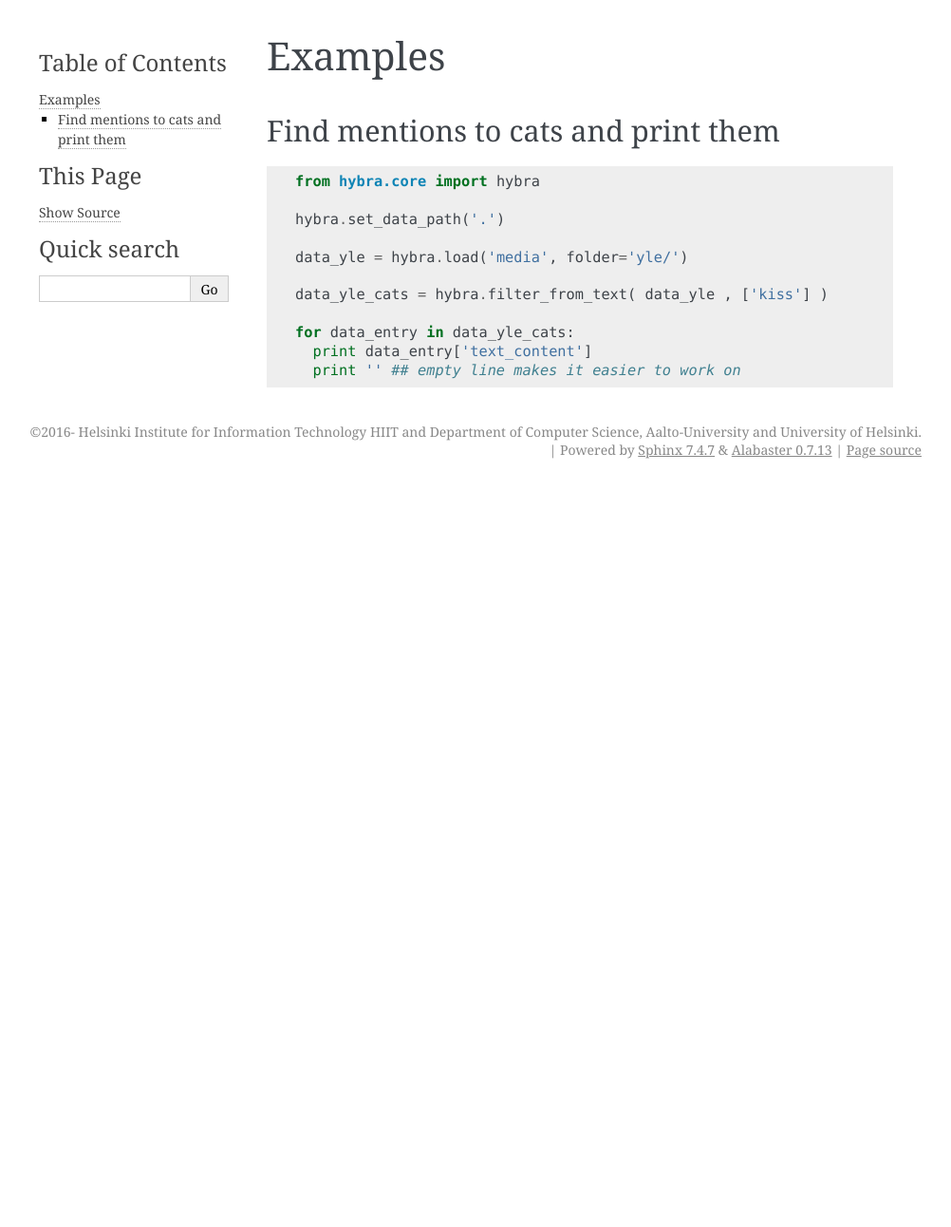
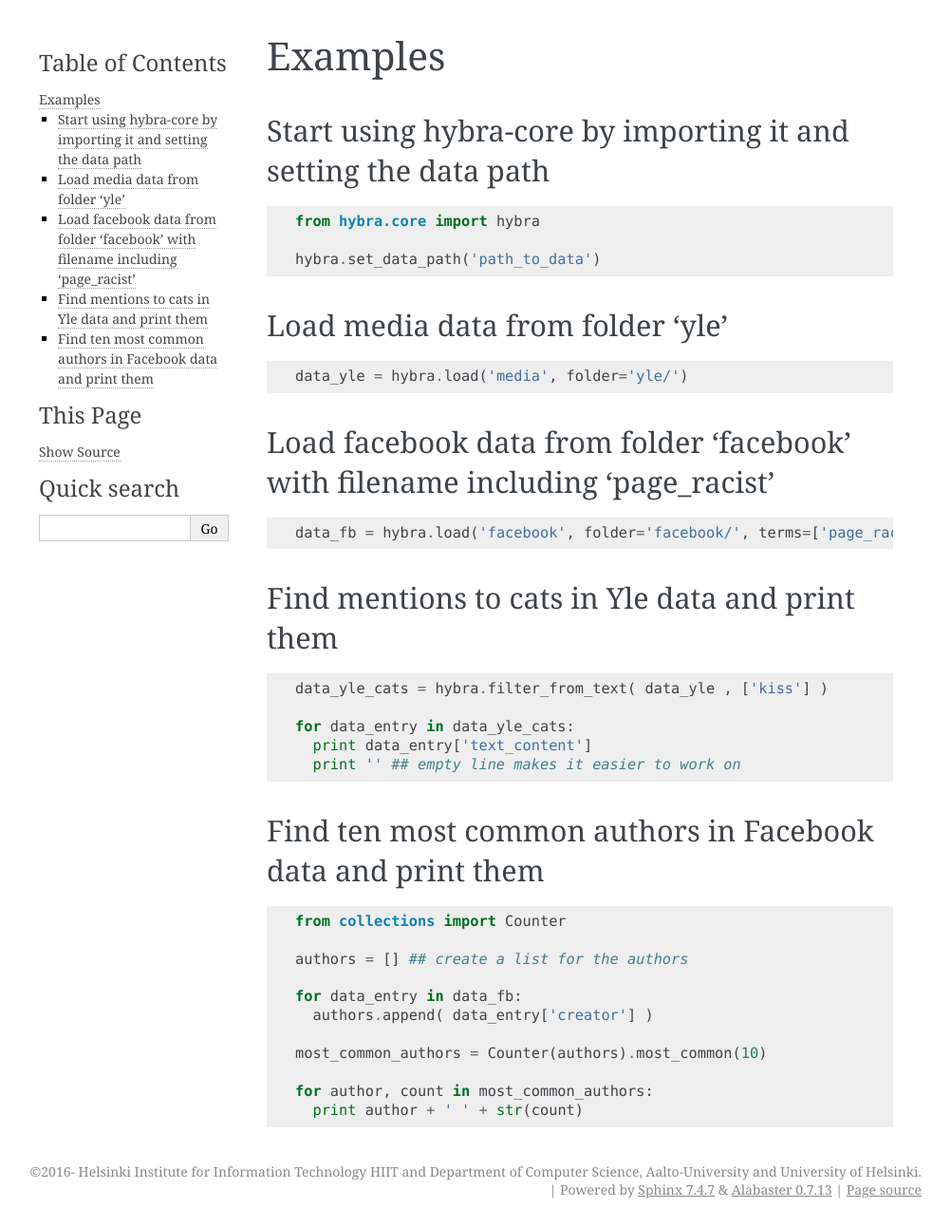
Before and after one commit to HIIT/hybra-core, a Sphinx documentation site: the page built from docs/examples.rst, in a window 1280 px wide. Shown: the whole page at 95% size, without its empty margins (139-1141 px from the left). Built offline with Sphinx 7.4.7, drawn with Linux system fonts in a browser that asks for light colours; before the commit the page ends 900 px from its top, so only the background shows below that.

Commit message:
Add some more examples

```diff
--- a/docs/examples.rst
+++ b/docs/examples.rst
@@ -1,18 +1,52 @@
 Examples
 =========
 
-Find mentions to cats and print them
-*************************************
+Start using hybra-core by importing it and setting the data path
+****************************************************************
 ::
 
   from hybra.core import hybra
 
-  hybra.set_data_path('.')
+  hybra.set_data_path('path_to_data')
+
+
+Load media data from folder 'yle'
+*********************************
+::
 
   data_yle = hybra.load('media', folder='yle/')
+
+
+Load facebook data from folder 'facebook' with filename including 'page_racist'
+*******************************************************************************
+::
+
+  data_fb = hybra.load('facebook', folder='facebook/', terms=['page_racist'])
+
+
+Find mentions to cats in Yle data and print them
+************************************************
+::
 
   data_yle_cats = hybra.filter_from_text( data_yle , ['kiss'] )
 
   for data_entry in data_yle_cats:
     print data_entry['text_content']
     print '' ## empty line makes it easier to work on
+
+
+Find ten most common authors in Facebook data and print them
+************************************************************
+::
+
+  from collections import Counter
+
+  authors = [] ## create a list for the authors
+
+  for data_entry in data_fb:
+    authors.append( data_entry['creator'] )
+
+  most_common_authors = Counter(authors).most_common(10)
+
+  for author, count in most_common_authors:
+    print author + ' ' + str(count)
```
